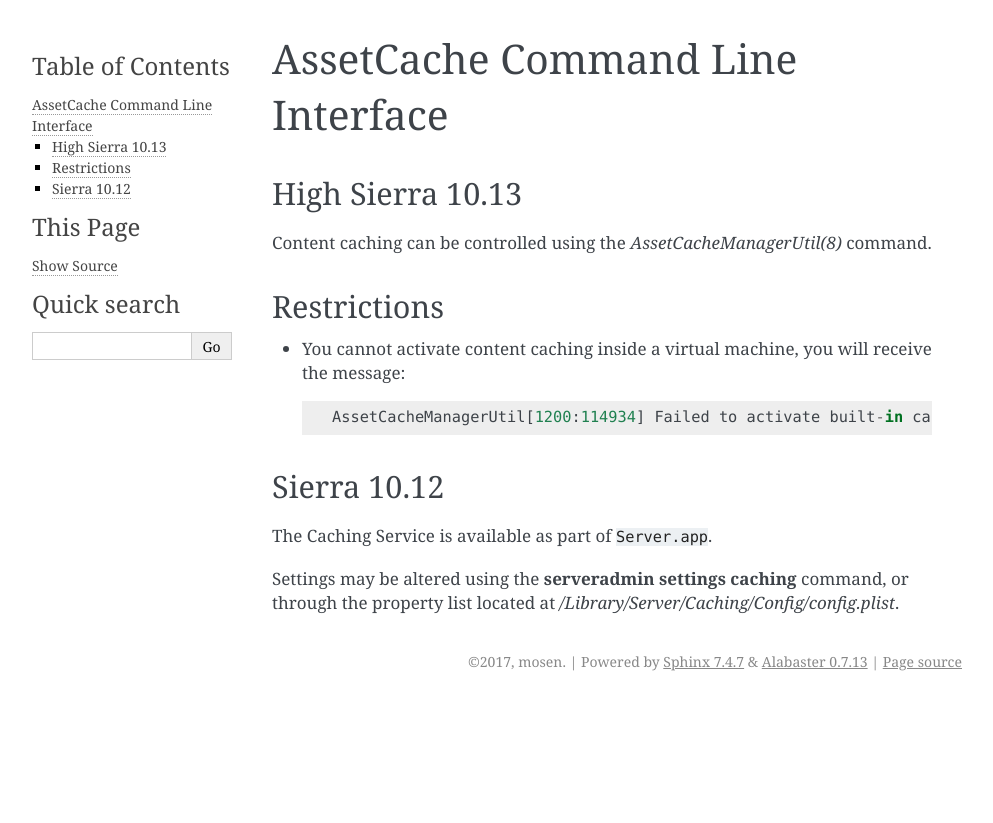
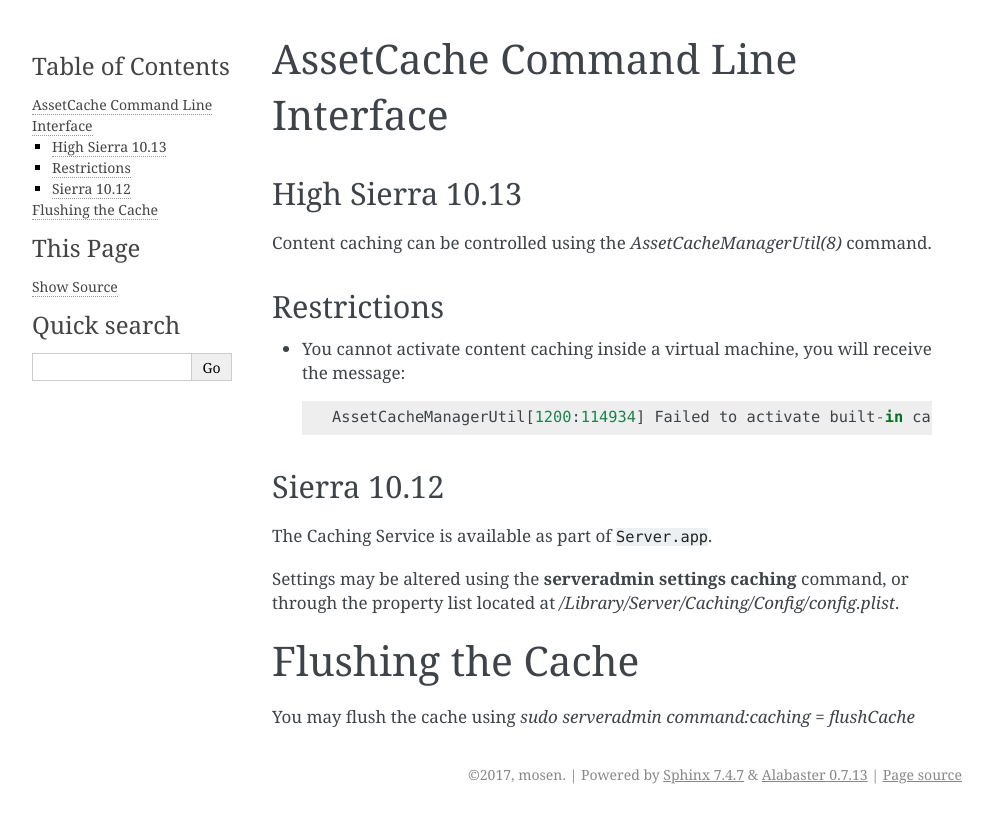
Before and after one commit to mosen/macdocs, a Sphinx documentation site: the page built from source/AssetCache/cli.rst, in a window 1280 px wide. Shown: the top 823 px of the page, without its empty margins (148-1141 px from the left). Built offline with Sphinx 7.4.7, drawn with Linux system fonts in a browser that asks for light colours; pages that are not in the unit, such as notebooks, are missing from menus.

Commit message:
flush cache note about server app on sierra. dfs notes

```diff
--- a/source/AssetCache/cli.rst
+++ b/source/AssetCache/cli.rst
@@ -21,3 +21,8 @@
 
 Settings may be altered using the :command:`serveradmin settings caching` command, or through the property list located
 at `/Library/Server/Caching/Config/config.plist`.
+
+Flushing the Cache
+==================
+
+You may flush the cache using `sudo serveradmin command:caching = flushCache`
```
Also changed, not shown: source/SMB/dfs.rst (added, +9 -0 lines).
